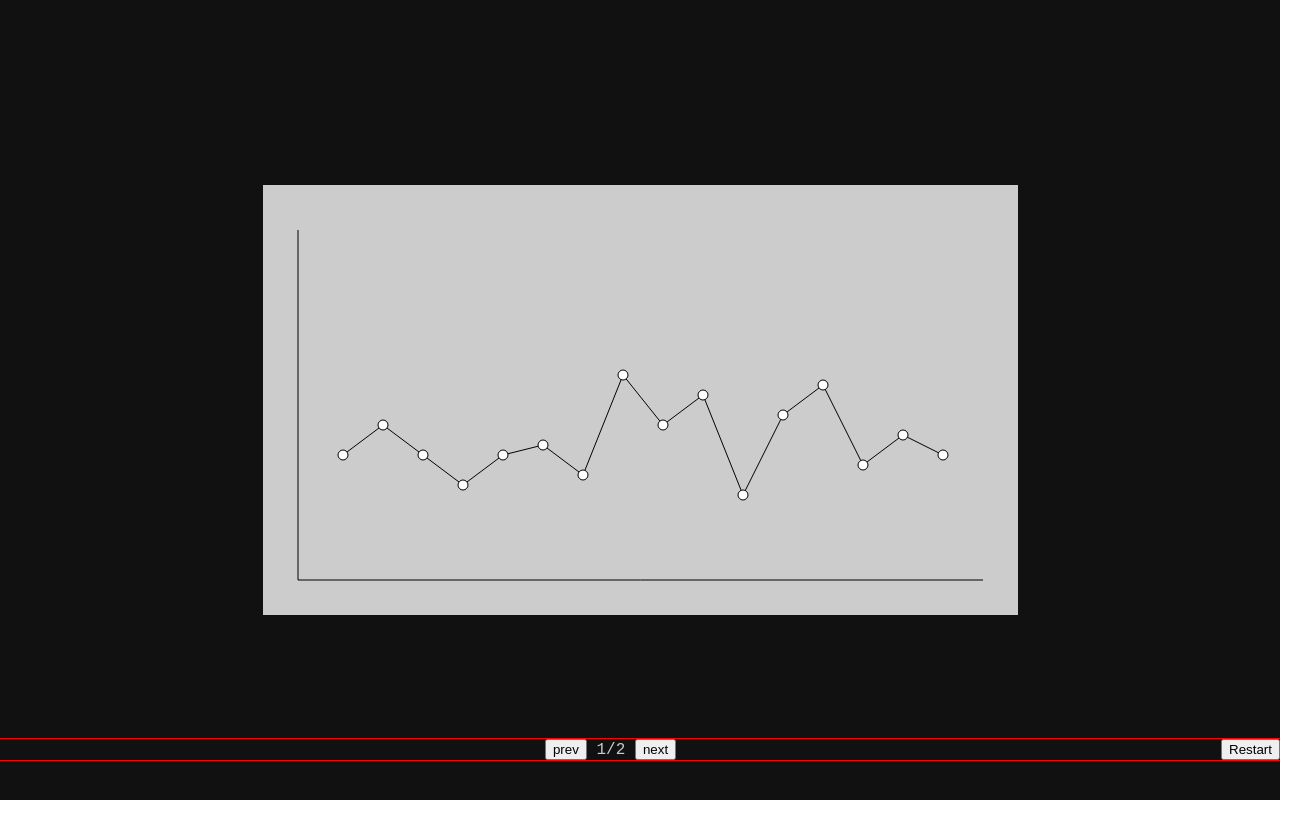
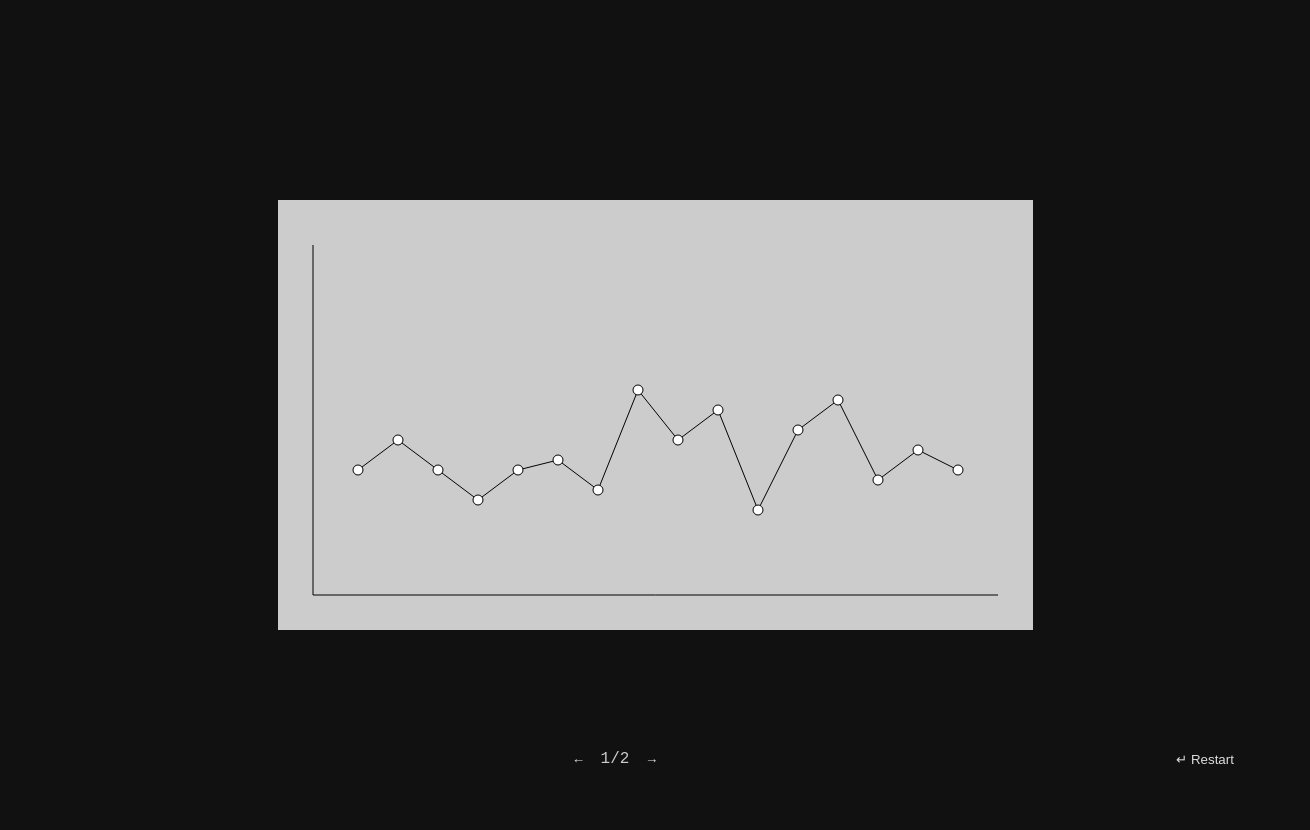
Before and after one commit to aykuli/canvas-graph, a plain HTML site: page index.html in a window 1280 px wide. Shown: the whole page, 1310 px wide, since content can reach past the window. Before the commit the page ends 800 px from the top, so only its background shows below. Drawn offline with Linux system fonts and the light colour scheme.

Commit message:
code cleaning adn prettiering

```diff
--- a/index.html
+++ b/index.html
@@ -12,20 +12,15 @@
       <div class="btns">
         <div></div>
         <div class="btns__arrows">
-          <button class="btn__prev" onclick="draw()">
-            <span class="display-none">prev</span>
-          </button>
+          <button class="btn__prev" onclick="draw()">&#8592;</button>
 
-          <span>
-            <span class="btns__page"></span>/2
-          </span>
+          <span> <span class="btns__page"></span>/2 </span>
 
-          <button class="btn__next" onclick="animation()">
-            <span class="display-none">next</span>
-          </button>
+          <button class="btn__next" onclick="animation()">&#8594;</button>
         </div>
 
         <button class="btn__restart" onclick="draw()">
+          <span class="icon">&crarr;</span>
           <span>Restart</span>
         </button>
       </div>
--- a/script.js
+++ b/script.js
@@ -1,87 +1,65 @@
-// todo Настроить преттиер так, чтоб ставил точка запятой после стоки кода
-
 const CONFIG = {
   dotsRadius: 5,
   deltaX: 40,
   initXOffset: 80,
   fps: 40,
-  dotColor: 'white'
-}
-const TWO_PI = 2 * Math.PI
+  dotColor: 'white',
+};
+const TWO_PI = 2 * Math.PI;
 
-const DOTS_PAGE_1 = [
-  270,
-  240,
-  270,
-  300,
-  270,
-  260,
-  290,
-  190,
-  240,
-  210,
-  310,
-  230,
-  200,
-  280,
-  250,
-  270,
-]
-const DOTS_PAGE_2 = [270, 215, 235, 225, 270, 250, 265, 210, 235]
+const DOTS_PAGE_1 = [270, 240, 270, 300, 270, 260, 290, 190, 240, 210, 310, 230, 200, 280, 250, 270];
+const DOTS_PAGE_2 = [270, 215, 235, 225, 270, 250, 265, 210, 235];
 
-const root = document.getElementById("#root")
-const canvas = document.getElementById("canvas")
-const paginator = document.querySelector(".btns__page")
-const prevBtn = document.querySelector(".btn__prev")
-const nextBtn = document.querySelector(".btn__next")
-const btn__restart = document.querySelector(".btn__restart")
-const ctx = canvas.getContext ? canvas.getContext("2d") : null
+const root = document.getElementById('#root');
+const canvas = document.getElementById('canvas');
+const paginator = document.querySelector('.btns__page');
+const prevBtn = document.querySelector('.btn__prev');
+const nextBtn = document.querySelector('.btn__next');
+const btn__restart = document.querySelector('.btn__restart');
+const ctx = canvas.getContext ? canvas.getContext('2d') : null;
 
-let dots = []
+let dots = [];
 function setDotsInitState() {
-  dots = []
+  dots = [];
   for (let i = 0; i < DOTS_PAGE_1.length; i++) {
-    const x0 = CONFIG.initXOffset + CONFIG.deltaX * i
-    const x1 =
-      i % 2
-        ? CONFIG.initXOffset + (i + 1) * CONFIG.deltaX
-        : CONFIG.initXOffset + i * CONFIG.deltaX
-    const y0 = DOTS_PAGE_1[i]
-    const y1 = i % 2 ? DOTS_PAGE_2[(i + 1) / 2] : DOTS_PAGE_2[i / 2]
-    const dx = (x1 - x0) / CONFIG.fps
-    const dy = (y1 - y0) / CONFIG.fps
+    const x0 = CONFIG.initXOffset + CONFIG.deltaX * i;
+    const x1 = i % 2 ? CONFIG.initXOffset + (i + 1) * CONFIG.deltaX : CONFIG.initXOffset + i * CONFIG.deltaX;
+    const y0 = DOTS_PAGE_1[i];
+    const y1 = i % 2 ? DOTS_PAGE_2[(i + 1) / 2] : DOTS_PAGE_2[i / 2];
+    const dx = (x1 - x0) / CONFIG.fps;
+    const dy = (y1 - y0) / CONFIG.fps;
 
-    dots.push({ x0, x1, y0, y1, dx, dy })
+    dots.push({ x0, x1, y0, y1, dx, dy });
   }
 }
 
 function drawDot(x, y) {
-  const circle = new Path2D()
-  ctx.fillStyle = CONFIG.dotColor
-  circle.arc(x, y, CONFIG.dotsRadius, 0, TWO_PI)
-  ctx.fill(circle)
-  ctx.stroke(circle)
+  const circle = new Path2D();
+  ctx.fillStyle = CONFIG.dotColor;
+  circle.arc(x, y, CONFIG.dotsRadius, 0, TWO_PI);
+  ctx.fill(circle);
+  ctx.stroke(circle);
 }
 
 function drawLine(x0, y0, x1, y1) {
-  ctx.beginPath()
-  ctx.moveTo(x0, y0)
-  ctx.lineTo(x1, y1)
-  ctx.stroke()
+  ctx.beginPath();
+  ctx.moveTo(x0, y0);
+  ctx.lineTo(x1, y1);
+  ctx.stroke();
 }
 
 function draw() {
-  ctx.clearRect(40, 40, 700, 340)
-  setDotsInitState()
-  paginator.innerText = 1
+  ctx.clearRect(40, 40, 700, 340);
+  setDotsInitState();
+  paginator.innerText = 1;
 
   if (ctx) {
-    ctx.clearRect(40, 40, 700, 340)
+    ctx.clearRect(40, 40, 700, 340);
 
     // Y coordinates line
-    drawLine(35, 45, 35, 395)
+    drawLine(35, 45, 35, 395);
     // X coordinates line
-    drawLine(35, 395, 720, 395)
+    drawLine(35, 395, 720, 395);
 
     DOTS_PAGE_1.map((y, i) => {
       if (i !== DOTS_PAGE_1.length - 1) {
@@ -90,40 +68,35 @@ function draw() {
           y,
           CONFIG.initXOffset + (i + 1) * CONFIG.deltaX,
           DOTS_PAGE_1[i + 1]
-        )
+        );
       }
-      drawDot(80 + i * CONFIG.deltaX, y)
-    })
+      drawDot(80 + i * CONFIG.deltaX, y);
+    });
   }
 }
 
-let timer
+let timer;
 function animation() {
-  clearTimeout(timer)
-  paginator.innerText = 2
+  clearTimeout(timer);
+  paginator.innerText = 2;
 
   timer = setTimeout(() => {
-    ctx.clearRect(40, 40, 700, 340)
+    ctx.clearRect(40, 40, 700, 340);
 
     dots.map(({ x0, x1, y0, y1, dx, dy }, index) => {
       if (index < dots.length - 1) {
-        drawLine(x0, y0, dots[index + 1].x0, dots[index + 1].y0)
+        drawLine(x0, y0, dots[index + 1].x0, dots[index + 1].y0);
       }
-      drawDot(x0, y0)
+      drawDot(x0, y0);
 
-      if (
-        (dx > 0 && x0 < x1) ||
-        (dx < 0 && x0 > x1) ||
-        (dy > 0 && y0 < y1) ||
-        (dy < 0 && y0 > y1)
-      ) {
-        dots[index].y0 += dy
-        dots[index].x0 += dx
-        animation(index)
+      if ((dx > 0 && x0 < x1) || (dx < 0 && x0 > x1) || (dy > 0 && y0 < y1) || (dy < 0 && y0 > y1)) {
+        dots[index].y0 += dy;
+        dots[index].x0 += dx;
+        animation(index);
       } else {
-        dots[index].x0 = x1
-        dots[index].y0 = y1
+        dots[index].x0 = x1;
+        dots[index].y0 = y1;
       }
-    })
-  }, 10)
+    });
+  }, 10);
 }
--- a/style.css
+++ b/style.css
@@ -1,6 +1,9 @@
 body {
   margin: 0;
   padding: 0;
+  font-size: 16px;
+  line-height: 32px;
+  overflow: hidden;
 }
 
 #root {
@@ -12,24 +15,52 @@ body {
 
   width: 100vw;
   height: 100vh;
+  padding: 15px;
 
   background-color: #111;
 }
 
 .btns {
-  outline: 1px solid red;
   position: absolute;
   bottom: 40px;
 
   display: flex;
   justify-content: space-between;
 
-  width: 100%;
+  width: calc(100% - 130px);
+  padding: 15px;
   color: #cccccc;
   font-size: 16px;
   font-family: monospace;
 }
 
+.btns button {
+  border: none;
+  color: #dddddd;
+
+  background-color: #111;
+}
+
+.btn__restart {
+  min-width: 80px;
+}
+
+.btn__restart:hover .icon {
+  display: inline-block;
+  transform: translateX(-4px);
+  transition: transform 0.3s ease-out;
+}
+
+.btn__next:hover {
+  transform: translateX(3px);
+  transition: transform 0.3s ease-out;
+}
+
+.btn__prev:hover {
+  transform: translateX(-3px);
+  transition: transform 0.3s ease-out;
+}
+
 #canvas {
   background-color: #cccccc;
 }
```
Also changed, not shown: 1 other file.
